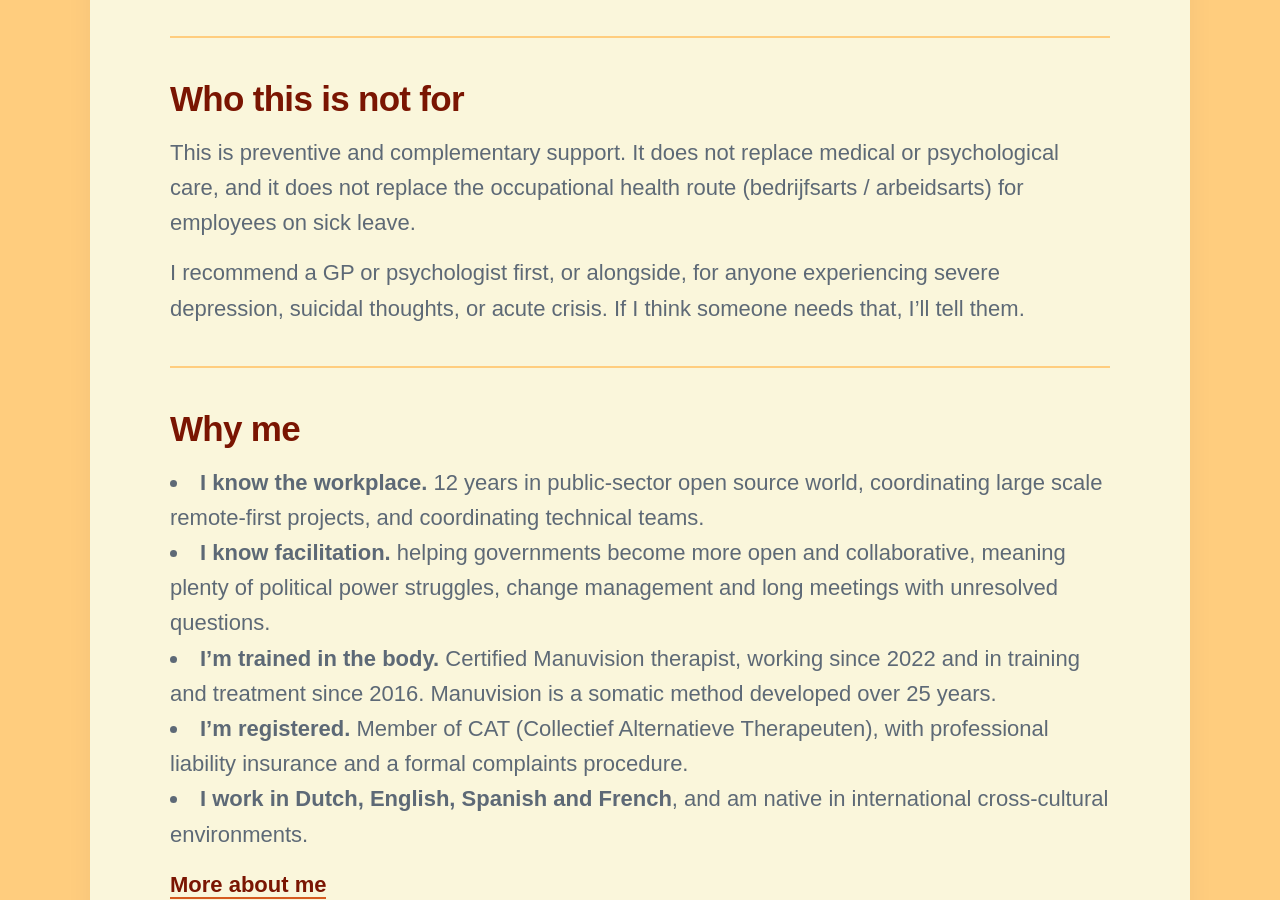
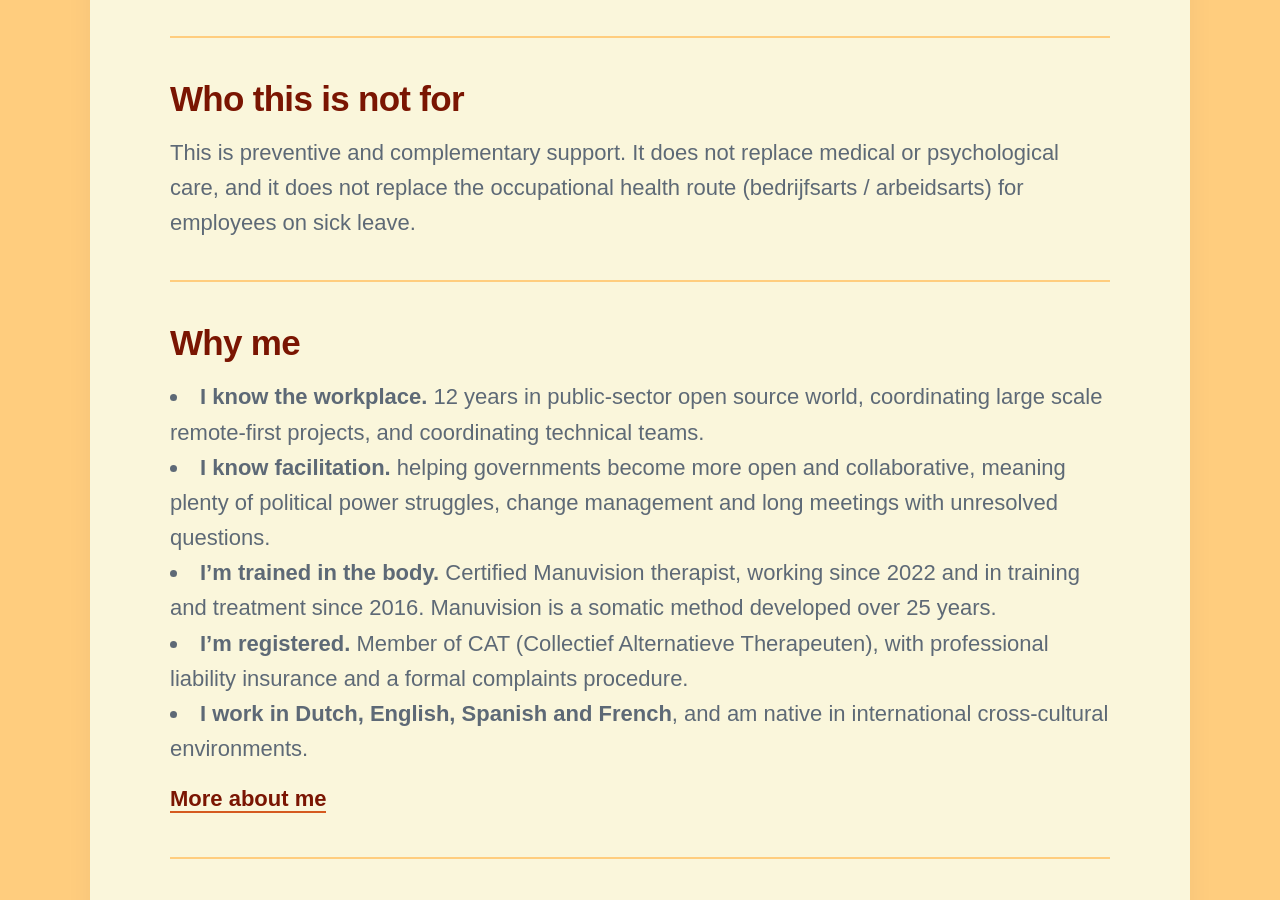
Before and after one commit to threekeytherapy/threekeytherapy.com, a Jekyll site: the page built from _pages/for-companies.md, in a window 1280 px wide and 900 px high, scrolled down 4730 px. Built offline with Jekyll 4.4.1, drawn with Linux system fonts in a browser that asks for light colours; nearby versions of some CDN libraries; some web fonts are replaced.

Commit message:
cut bloat

```diff
--- a/_pages/for-companies.md
+++ b/_pages/for-companies.md
@@ -104,8 +104,6 @@ Sessions are held at my practice, not on your premises, so that people can speak
 
 This is preventive and complementary support. It does not replace medical or psychological care, and it does not replace the occupational health route (bedrijfsarts / arbeidsarts) for employees on sick leave.
 
-I recommend a GP or psychologist first, or alongside, for anyone experiencing severe depression, suicidal thoughts, or acute crisis. If I think someone needs that, I'll tell them.
-
 ---
 
 ## Why me
```
